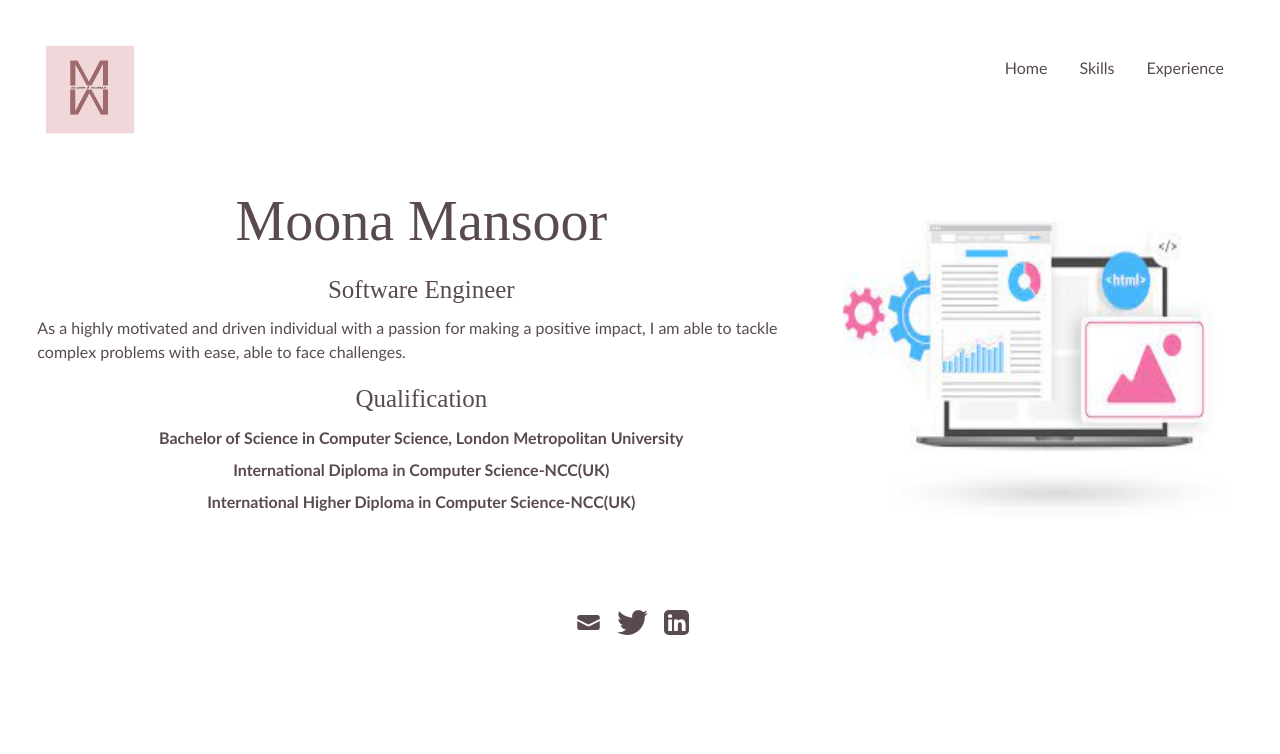
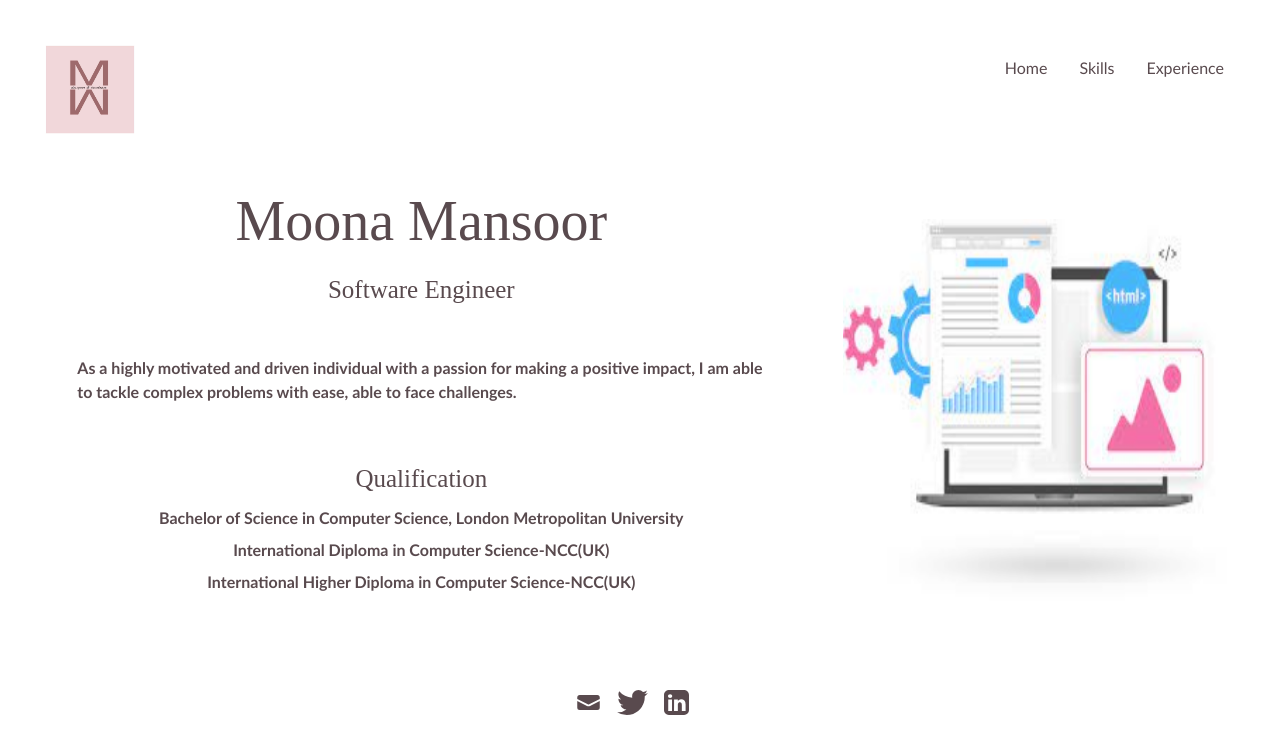
Before and after one commit to Moonamansoor06/reseme, a Next.js app: page / in a window 1280 px wide. Shown: the top 754 px of the page. Built offline with nearby package versions, Linux system fonts and the light colour scheme.

Commit message:
first commit

```diff
--- a/app/layout.tsx
+++ b/app/layout.tsx
@@ -1,5 +1,5 @@
 import './globals.css'
-import { personalData,aboutMe, skills,professionalData } from '@/data/page-data'
+
 
 import Footer from './components/footer'
 import Header from './components/header'
--- a/app/page.tsx
+++ b/app/page.tsx
@@ -1,32 +1,34 @@
-
-import { personalData } from "@/data/page-data"
+import { personalData } from "@/data/page-data";
 import { aboutMe } from "@/data/page-data";
-import Image from 'next/image'
+import Image from "next/image";
 export default function Home() {
   const { name, role, education, contactLinks } = personalData;
-  const {title,body} =aboutMe
+  const { title, body } = aboutMe;
   return (
-    <div className='[312px]:flex-col sm:flex md:flex justify-evenly mb-20 h-full'>
-
-      <div className="text-rosyblack flex flex-col  items-left  md:w-[60%] " >
-        <div className="text-rosyblack  flex flex-col  items-center">
+    <div className="[312px]:flex-col sm:flex md:flex justify-evenly mb-20 h-full">
+      <div className="text-rosyblack flex flex-col  items-center  md:w-[60%] ">
           <h1 className="mb-2 ">{name}</h1>
           <h2 className="mb-2">{role}</h2>
-        <div className=" flex items-center">
-        {body.map((b:any,i:number)=>{
-          return <p key={i} className=" ">{b}</p>})}
-        </div>
+
+            {body.map((b: any, i: number) => {
+              return (
+                <p key={i} className=" font-semibold m-10  ">
+                  {b}
+                </p>
+              );
+            })}
+
           <h2 className="mb-2 mt-4 ">Qualification</h2>
           {education.map((edu: any, i: number) => {
             return (
-            <p key={i} className="font-bold mb-2">
+              <p key={i} className="font-bold  mb-2 mr-10 ml-10">
                 {edu}
               </p>
             );
           })}
         </div>
-      </div>
-      <div className='flex mt-10 '>
+
+      <div className="flex mt-10 ">
         <Image
           priority
           width={400}
@@ -36,9 +38,6 @@ export default function Home() {
           alt=""
         />
       </div>
-
-
     </div>
-
-  )
+  );
 }
```
Lines whose indentation alone changed are shown as unchanged.
